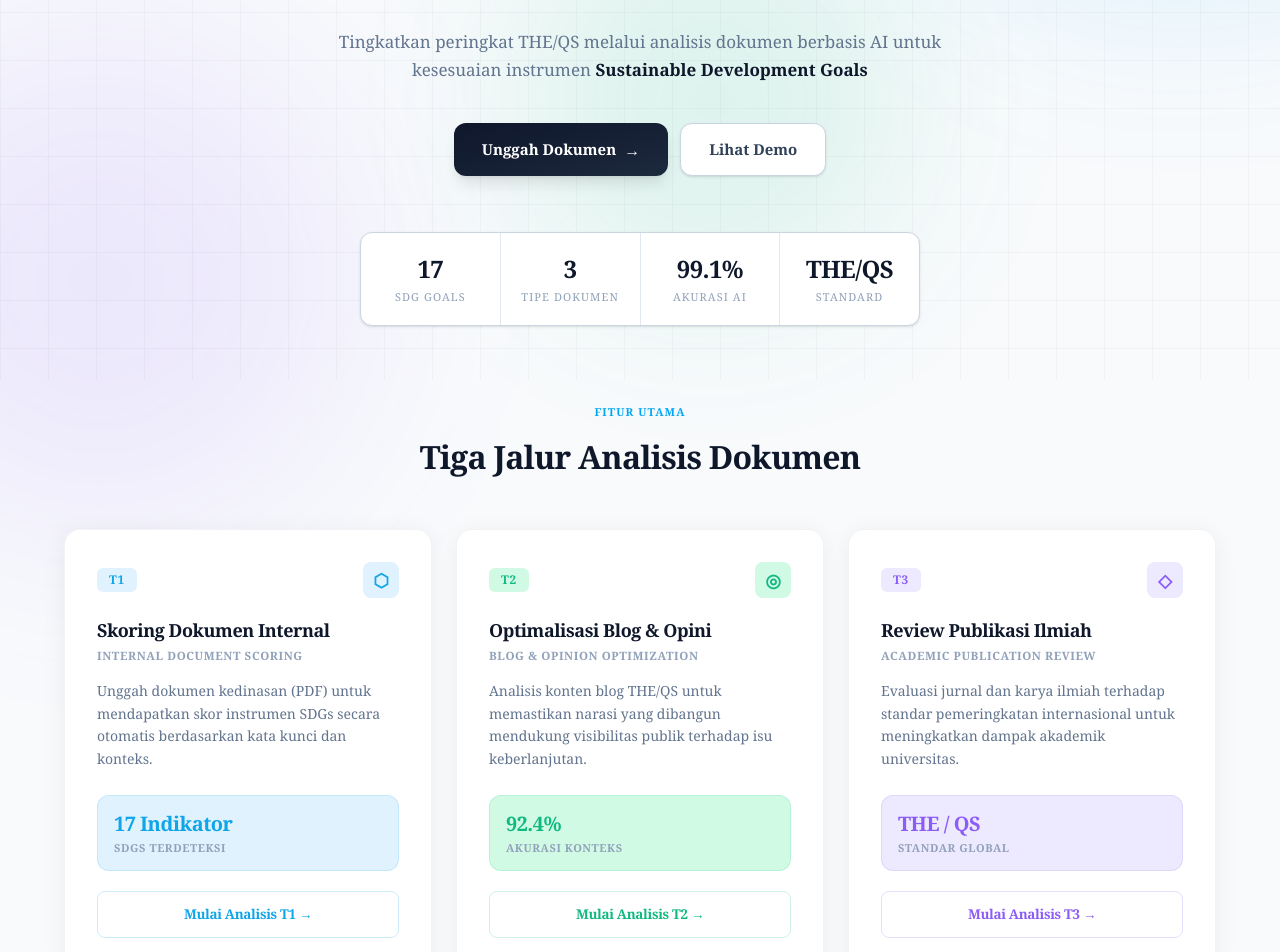
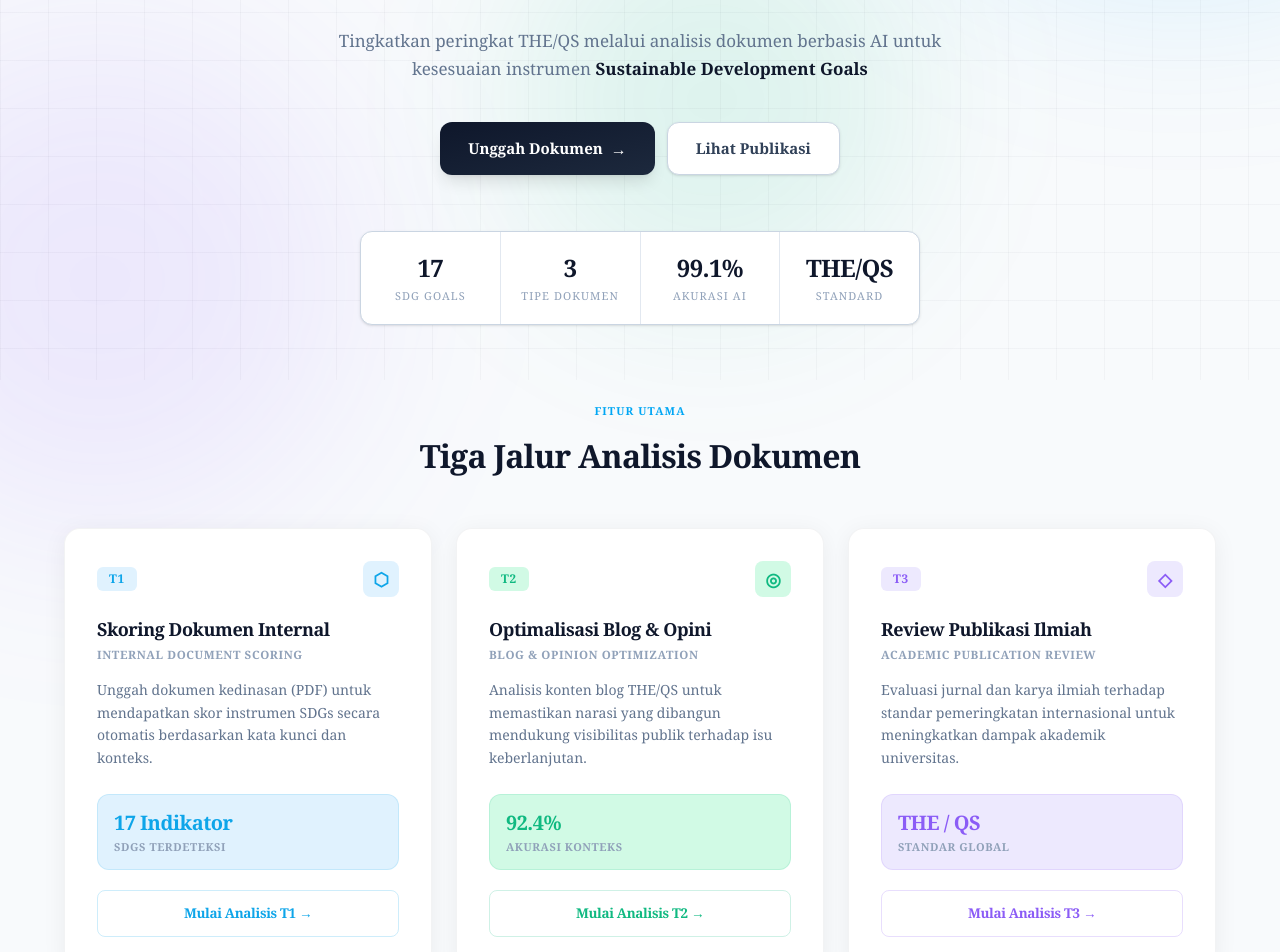
Before and after one commit to yobby15/ai-sdgs-frontend, a React (Vite) app: page / in a window 1280 px wide. Shown: the part 420-1372 px from the top of the page. Built offline with nearby package versions, Linux system fonts and the light colour scheme; no server answers.

Commit message:
Update: featurecard and heroaction navigation, navbar fixed

```diff
--- a/src/components/HeroPage/FeatureCard.jsx
+++ b/src/components/HeroPage/FeatureCard.jsx
@@ -1,5 +1,6 @@
 import { useState } from 'react';
 import { motion } from 'motion/react';
+import { Link } from 'react-router-dom';
 
 const FeatureCard = ({ card, variants }) => {
   const [isHovered, setIsHovered] = useState(false);
@@ -62,8 +63,9 @@
         </span>
       </div>
 
-      <button
-        className="block w-full py-3 px-4 rounded-lg border text-[13.5px] font-semibold text-center tracking-tight transition-all duration-200"
+      <Link
+        to="/analisis"
+        className="block w-full py-3 px-4 rounded-lg border text-[13.5px] font-semibold text-center tracking-tight transition-all duration-200 no-underline"
         style={{
           color: card.accent,
           borderColor: `${card.accent}33`,
@@ -71,7 +73,7 @@
         }}
       >
         Mulai Analisis {card.tag} →
-      </button>
+      </Link>
     </motion.div>
   );
 };
--- a/src/components/HeroPage/HeroActions.jsx
+++ b/src/components/HeroPage/HeroActions.jsx
@@ -1,12 +1,20 @@
+import { Link } from 'react-router-dom';
+
 const HeroActions = () => {
   return (
     <div className="flex flex-wrap gap-3 justify-center mb-14">
-      <button className="flex items-center gap-2 py-3.5 px-7 rounded-xl bg-linear-to-br from-slate-900 to-slate-800 text-white text-[15px] font-semibold shadow-lg hover:shadow-xl hover:-translate-y-0.5 transition-all duration-200 cursor-pointer">
+      <Link
+        to="/analisis"
+        className="flex items-center gap-2 py-3.5 px-7 rounded-xl bg-linear-to-br from-slate-900 to-slate-800 text-white text-[15px] font-semibold shadow-lg hover:shadow-xl hover:-translate-y-0.5 transition-all duration-200 cursor-pointer no-underline"
+      >
         Unggah Dokumen <span className="text-base">→</span>
-      </button>
-      <button className="py-3.5 px-7 rounded-xl bg-white border border-slate-300 text-slate-700 text-[15px] font-semibold shadow-sm hover:bg-slate-50 transition-all duration-200 cursor-pointer">
-        Lihat Demo
-      </button>
+      </Link>
+      <Link
+        to="/publikasi"
+        className="py-3.5 px-7 rounded-xl bg-white border border-slate-300 text-slate-700 text-[15px] font-semibold shadow-sm hover:bg-slate-50 transition-all duration-200 cursor-pointer no-underline"
+      >
+        Lihat Publikasi
+      </Link>
     </div>
   );
 };
--- a/src/components/Navbar.jsx
+++ b/src/components/Navbar.jsx
@@ -7,7 +7,8 @@
   const currentPath = location.pathname;
 
   return (
-    <nav className="sticky top-0 z-50 bg-white/85 backdrop-blur-md border-b border-slate-300">
+    <>
+    <nav className="fixed top-0 left-0 right-0 z-100 bg-white/85 backdrop-blur-md border-b border-slate-300">
       <div className="max-w-300 mx-auto px-6 h-16 flex items-center gap-2">
         <Link to="/" className="flex items-center gap-2 mr-8 no-underline">
           <span className="text-2xl text-sky-500 leading-none">⬡</span>
@@ -57,6 +58,8 @@
         </Link>
       </div>
     </nav>
+    <div className="h-16 w-full" />
+    </>
   );
 };
 
```
